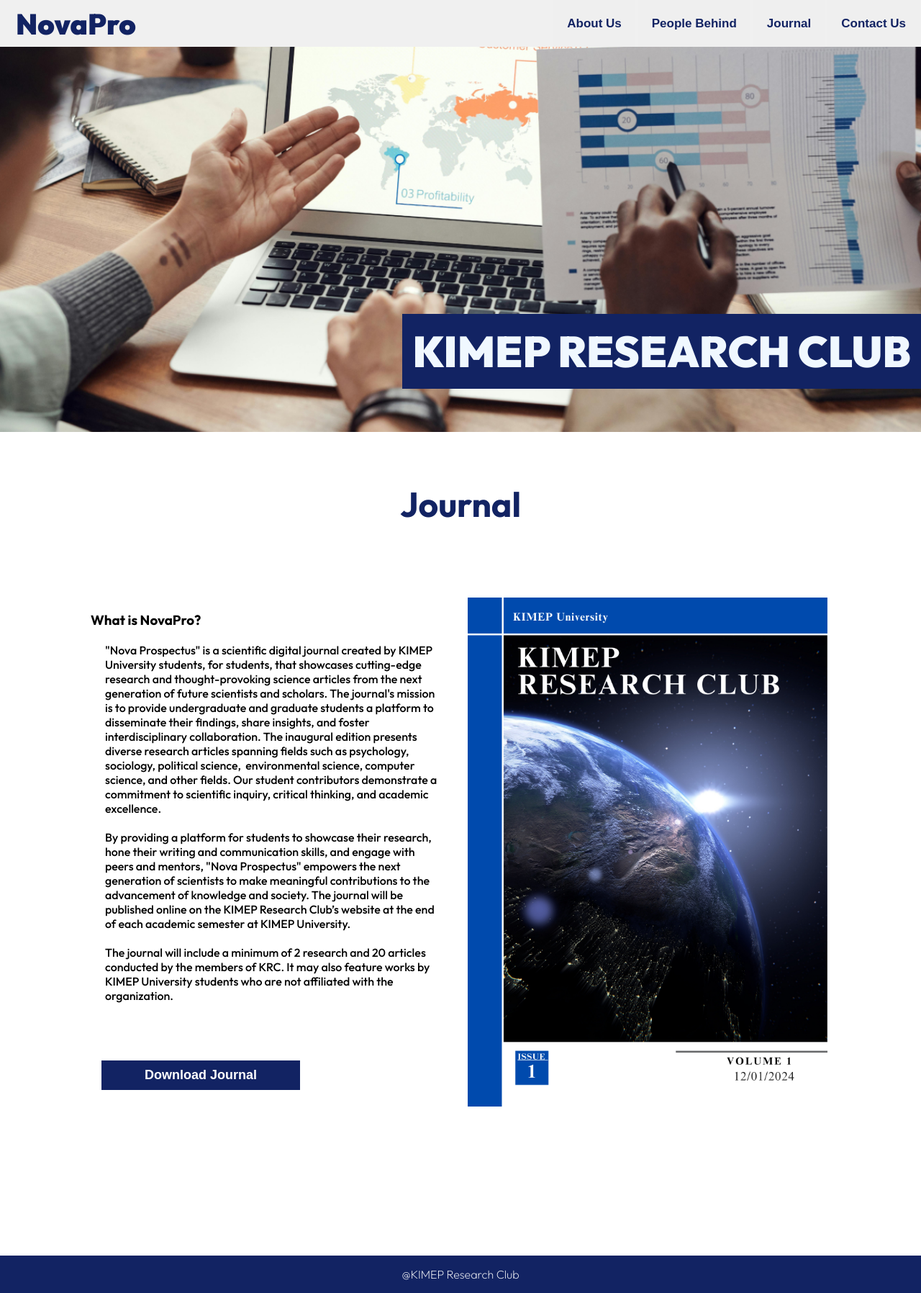
After one commit to remidiosu/krc_web, a Python web app: template templates/journal.html in a window 1280 px wide. The commit adds this page. Shown: the whole page at 72% size. Run offline with Jinja, Linux system fonts and the light colour scheme; the template is opened without the code that fills it, so the values that code supplies are empty.

Commit message:
all pages almost done

```diff
--- a/templates/index.html
+++ b/templates/index.html
@@ -23,8 +23,8 @@
             <div class="right-header">
                 <button class="about-us"><a href="index.html">About Us</a></button>
                 <button class="people-behind"><a href="pplbehind.html">People Behind</a></button>
-                <button class="journal"><a href="#">Journal</a></button>
-                <button class="contact-us"><a href="#">Contact Us</a></button>
+                <button class="journal"><a href="journal.html">Journal</a></button>
+                <button class="contact-us"><a href="contact.html">Contact Us</a></button>
             </div>
         </div>
 
@@ -71,7 +71,7 @@
                         and foster interdisciplinary collaboration.
                     </p>
                     <div class="read-more">
-                        <a href="#"><button>Read more</button></a>
+                        <a href="journal.html"><button>Read more</button></a>
                     </div>
                 </div>
                 <div class="right-content">
--- /dev/null
+++ b/templates/journal.html
@@ -0,0 +1,72 @@
+<!DOCTYPE html>
+<html lang="en">
+<head>
+    <meta charset="UTF-8">
+    <meta name="viewport" content="width=device-width, initial-scale=1.0">
+    <link rel="stylesheet" href="styles/header.css">
+    <link rel="stylesheet" href="styles/slider.css">
+    <link rel="stylesheet" href="styles/main.css">
+    <link rel="stylesheet" href="styles/content.css">
+    <link rel="preconnect" href="https://fonts.googleapis.com">
+    <link rel="preconnect" href="https://fonts.gstatic.com" crossorigin>
+    <link href="https://fonts.googleapis.com/css2?family=Outfit:wght@100..900&display=swap" rel="stylesheet">
+
+    <title>Nova Pro</title>
+</head>
+<body>
+    <div class="main-container">
+        <!--------HEADER ----------------------------->
+        <div class="header">
+            <div class="left-header">
+                <div class="nova-pro"><a href="index.html">NovaPro</a></div>
+            </div>
+            <div class="right-header">
+                <button class="about-us"><a href="index.html">About Us</a></button>
+                <button class="people-behind"><a href="pplbehind.html">People Behind</a></button>
+                <button class="journal"><a href="journal.html">Journal</a></button>
+                <button class="contact-us"><a href="contact.html">Contact Us</a></button>
+            </div>
+        </div>
+
+        <!--------IMAGE ----------------------------->
+        <div class="main-image-container">
+            <p class="on-top">KIMEP RESEARCH CLUB</p>
+            <img src="images/main-image.png" alt="Main Image" class="main-image">
+            <div class="title">Journal</div>
+
+        </div>
+
+        <!--------MAIN CONTENT ----------------------------->
+        <div class="main-content">
+            <div class="text-block">
+                <div class="left-content">
+                    <h3>What is NovaPro?</h3>
+                    <p style="font-weight: 500;">
+                        "Nova Prospectus" is a scientific digital journal created by KIMEP University students, for students,
+                        that showcases cutting-edge research and thought-provoking science articles from the next generation of future scientists and scholars.
+                        The journal's mission is to provide undergraduate and graduate students a platform to disseminate their findings, share insights, and foster
+                        interdisciplinary collaboration. The inaugural edition presents diverse research articles spanning fields such as psychology, sociology,
+                        political science,  environmental science, computer science, and other fields. Our student contributors demonstrate a commitment to
+                        scientific inquiry, critical thinking, and academic excellence.<br> <br>By providing a platform for students to showcase their research,
+                        hone their writing and communication skills, and engage with peers and mentors, "Nova Prospectus" empowers the next generation of
+                        scientists to make meaningful contributions to the advancement of knowledge and society. The journal will be published online on the
+                        KIMEP Research Club’s website at the end of each academic semester at KIMEP University. <br><br> The journal will include a minimum of 2 research
+                        and 20 articles conducted by the members of KRC. It may also feature works by KIMEP University students who are not affiliated with the
+                        organization.
+                </p>
+                <div class="read-more">
+                    <a href="j-download.html"><button>Download Journal</button></a>
+                </div>
+                </div>
+                <div class="right-content">
+                <img src="images/journal-image.png" class="content-image" style="max-width: 500px;">
+
+                </div>
+            </div>
+        </div>
+        <div class="footer">
+            <p>@KIMEP Research Club</p>
+        </div>
+        </div>
+</body>
+</html>
--- a/templates/pplbehind.html
+++ b/templates/pplbehind.html
@@ -23,8 +23,8 @@
             <div class="right-header">
                 <button class="about-us"><a href="index.html">About Us</a></button>
                 <button class="people-behind"><a href="pplbehind.html">People Behind</a></button>
-                <button class="journal"><a href="#">Journal</a></button>
-                <button class="contact-us"><a href="#">Contact Us</a></button>
+                <button class="journal"><a href="journal.html">Journal</a></button>
+                <button class="contact-us"><a href="contact.html">Contact Us</a></button>
             </div>
         </div>
 
--- a/templates/styles/header.css
+++ b/templates/styles/header.css
@@ -36,9 +36,9 @@
 }
 
 .nova-pro, .about-us, .people-behind, .journal, .contact-us {
-    padding: 0px 7px;
+    padding: 0px 19px;
     color: #122363;
-    font-size: 18px;
+    font-size: 17px;
     font-weight: 600;
     margin: 4px 2px;
     background-color: none;
--- a/templates/styles/main.css
+++ b/templates/styles/main.css
@@ -3,7 +3,7 @@
     padding: 0;
     font-family: "Outfit", sans-serif;
     font-weight: bolder;
-    color: #122363;
+    color: black;
 }
 
 .main-container {
```
Also changed, not shown: templates/contact.html (added, +55 -0 lines), templates/j-download.html (added, +57 -0 lines), templates/styles/texts.css (+9 -0 lines), templates/images/journal-image.png (added).
